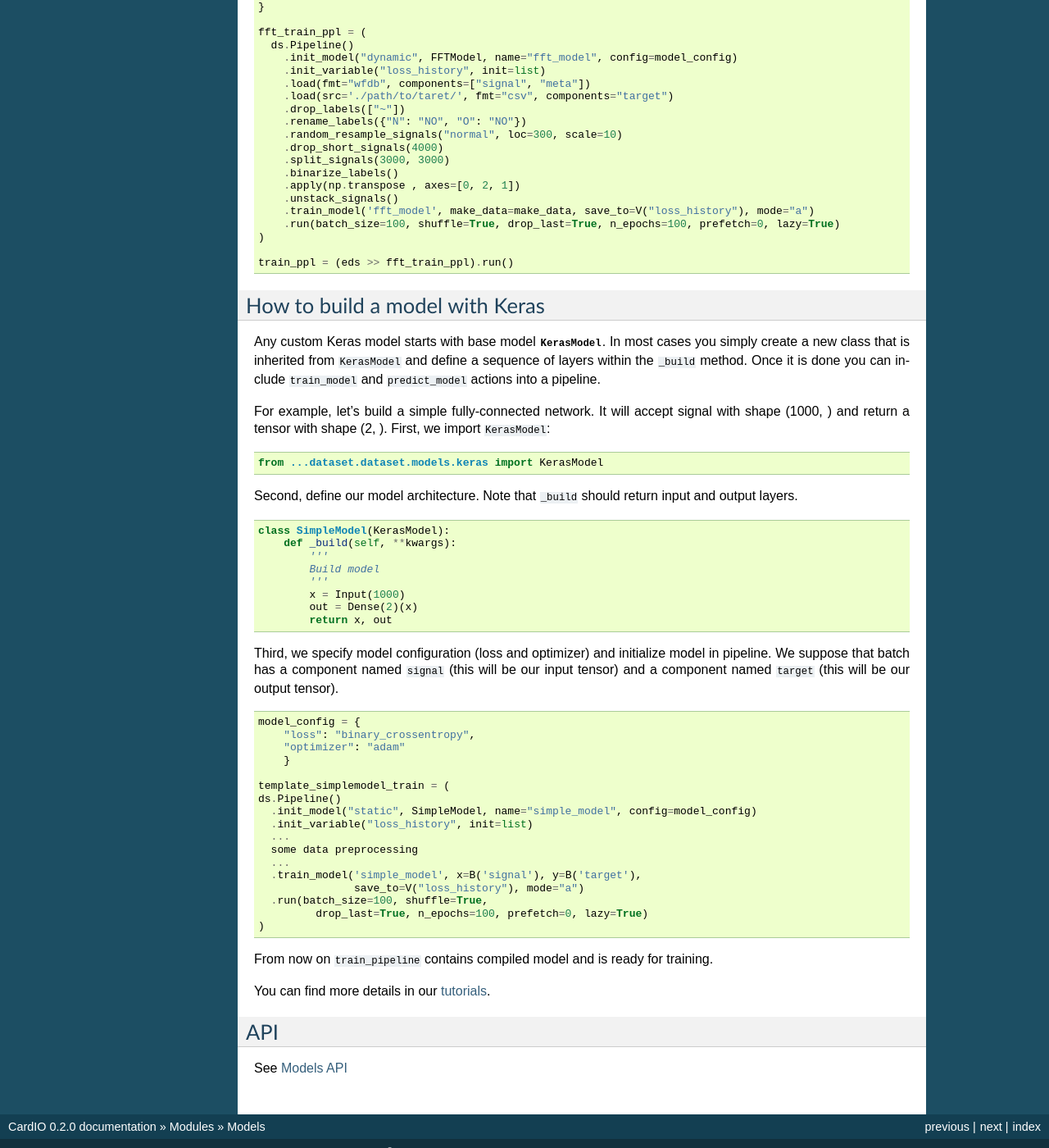
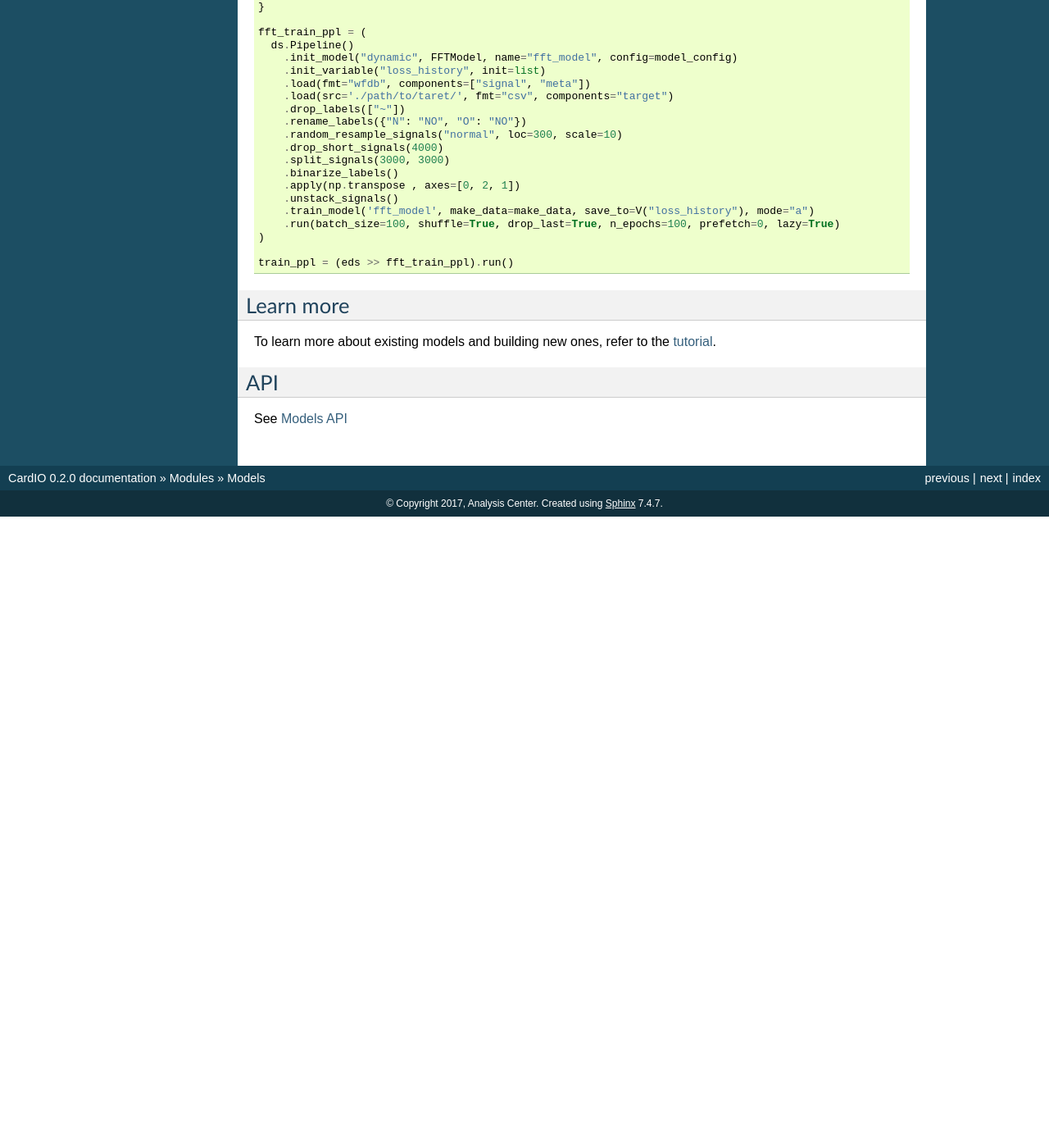
Before and after one commit to analysiscenter/cardio, a Sphinx documentation site: the page built from docs/modules/models.rst, in a window 1280 px wide and 1400 px high, scrolled down 3342 px. Shown: the whole window at 82% size. Built offline with Sphinx 7.4.7, drawn with Linux system fonts in a browser that asks for light colours; after the commit the page ends 3972 px from its top, so only the background shows below that; some of the changed text lies outside the part shown.

Commit message:
Restructured models.rst and added links to tutorials

```diff
--- a/docs/modules/core.rst
+++ b/docs/modules/core.rst
@@ -40,6 +40,9 @@ data and flips ECGs whose R-peaks are directed downwards:
         .flip_signals()
   )
 
+.. rubric:: Learn more
+
+To learn more about actions refer to the `tutorial <https://github.com/analysiscenter/cardio/blob/master/tutorials/I.CardIO.ipynb>`_.
 
 EcgDataset
 ----------
--- a/docs/modules/models.rst
+++ b/docs/modules/models.rst
@@ -149,60 +149,10 @@ We applied this model to arrhythmia prediction from single-lead ECG. Train pipel
   train_ppl = (eds >> fft_train_ppl).run()
 
 
-How to build a model with Keras
+Learn more
 -------------------------------
 
-Any custom Keras model starts with base model :class:`KerasModel <dataset.KerasModel>`. In most cases you simply create
-a new class that is inherited from ``KerasModel`` and define a sequence of layers within the ``_build`` method.
-Once it is done you can include ``train_model`` and ``predict_model`` actions into a pipeline.
-
-For example, let's build a simple fully-connected network. It will accept signal with shape (1000, ) and return a tensor with shape (2, ).
-First, we import ``KerasModel``:
-
-.. code-block :: python
-
-  from ...dataset.dataset.models.keras import KerasModel
-
-Second, define our model architecture. Note that ``_build`` should return input and output layers.
-
-.. code-block :: python
-
-  class SimpleModel(KerasModel):
-      def _build(self, **kwargs):
-          '''
-          Build model
-          '''
-          x = Input(1000)
-          out = Dense(2)(x)
-          return x, out
-
-Third, we specify model configuration (loss and optimizer) and initialize model in pipeline.
-We suppose that batch has a component named ``signal`` (this will be our input tensor) and a component named ``target`` (this will be our output tensor).
-
-.. code-block :: python
-
-  model_config = {
-      "loss": "binary_crossentropy",
-      "optimizer": "adam"
-      }
-
-  template_simplemodel_train = (
-  ds.Pipeline()
-    .init_model("static", SimpleModel, name="simple_model", config=model_config)
-    .init_variable("loss_history", init=list)
-    ...
-    some data preprocessing
-    ...
-    .train_model('simple_model', x=B('signal'), y=B('target'),
-                 save_to=V("loss_history"), mode="a")
-    .run(batch_size=100, shuffle=True,
-           drop_last=True, n_epochs=100, prefetch=0, lazy=True)
-  )
-
-From now on ``train_pipeline`` contains compiled model and is ready for training.
-
-You can find more details in our :doc:`tutorials <../tutorials>`.
-
+To learn more about existing models and building new ones, refer to the `tutorial <https://github.com/analysiscenter/cardio/blob/master/tutorials/III.Models.ipynb>`_.
 
 API
 ---
--- a/docs/modules/pipelines.rst
+++ b/docs/modules/pipelines.rst
@@ -75,6 +75,8 @@ At this moment the module contains following pipelines:
 * :func:`~cardio.pipelines.hmm_train_pipeline`
 * :func:`~cardio.pipelines.hmm_predict_pipeline`
 
+To learn more about using these pipelines and building new ones see the `tutorial <https://github.com/analysiscenter/cardio/blob/master/tutorials/I.CardIO.ipynb>`_.
+
 API
 ---
 See :doc:`Pipelines API <../api/pipelines>`
```
